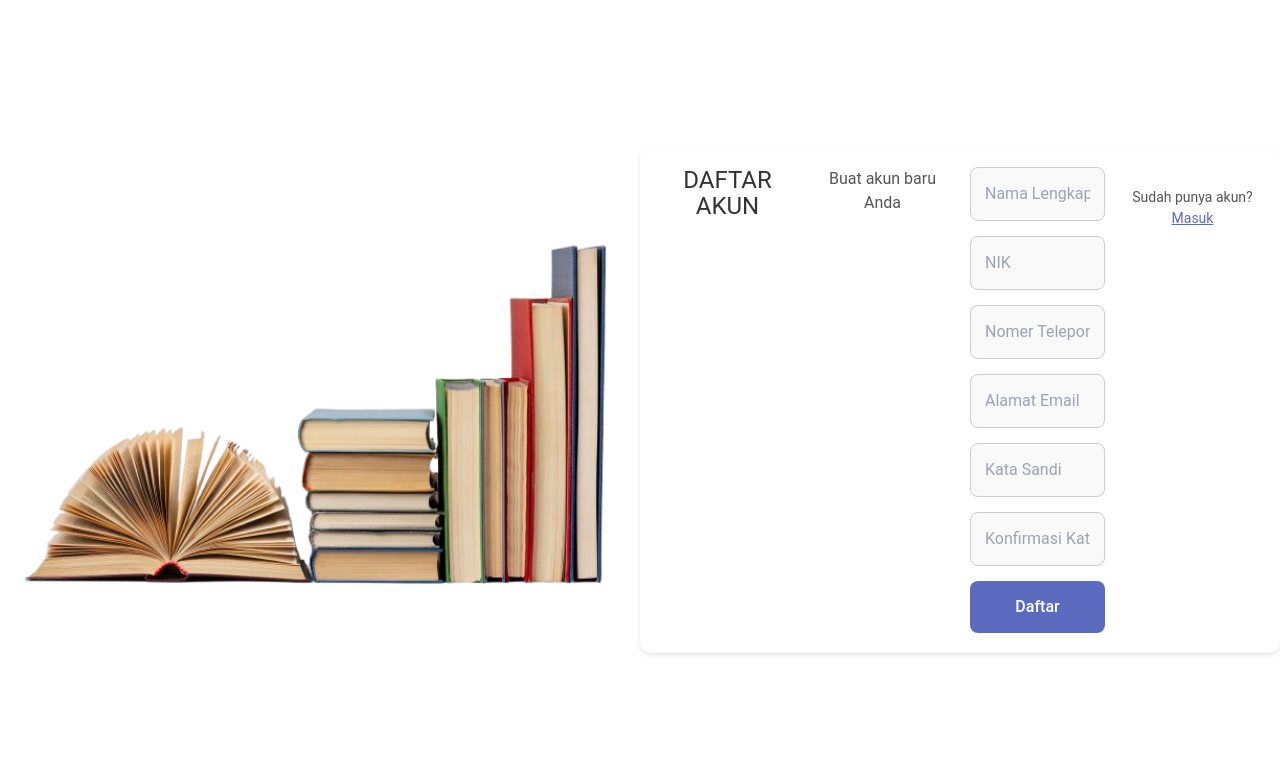
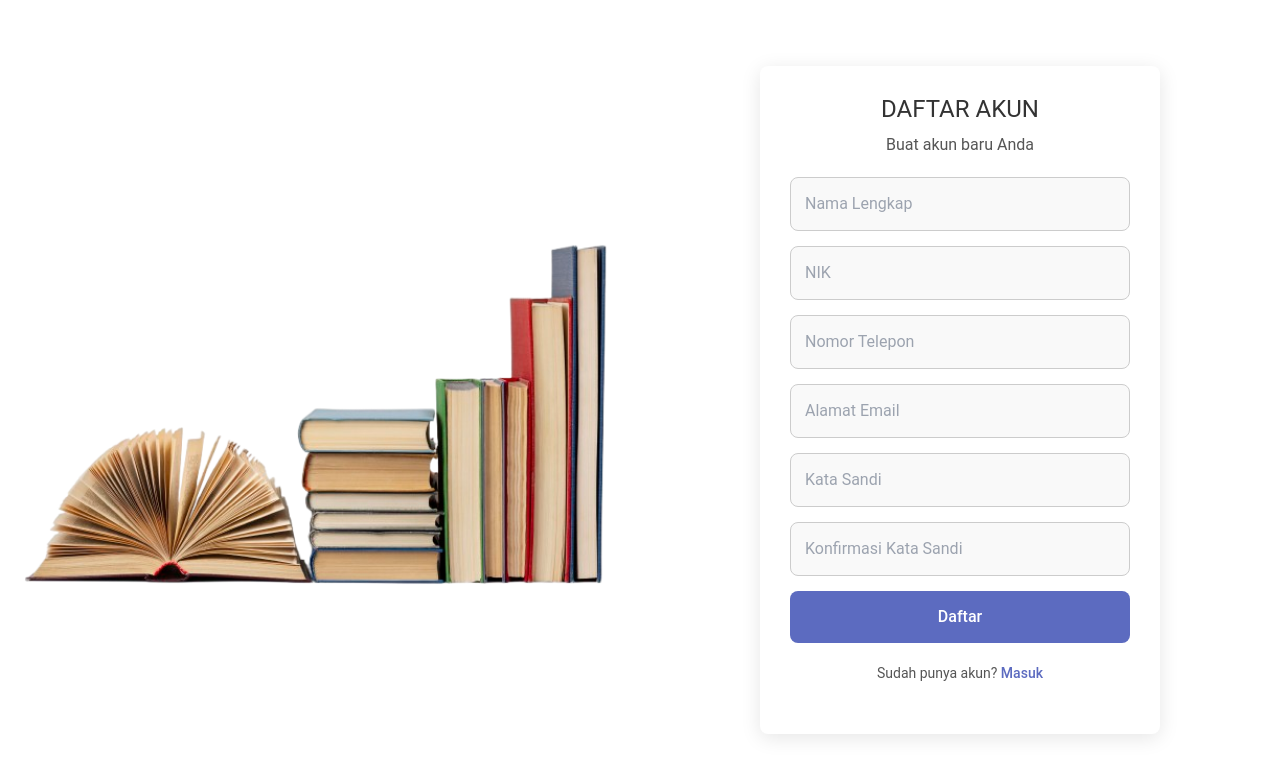
Before and after one commit to proyek-uas-arsitektur-sistem-perpus/proyek-sistem-perpus, a React (Vite) app in the folder frontend/: page /register in a window 1280 px wide. Shown: the top 776 px of the page. Built offline with nearby package versions, Linux system fonts and the light colour scheme.

Commit message:
memperbaiki halaman registrasi

```diff
--- a/frontend/src/pages/Register.css
+++ b/frontend/src/pages/Register.css
@@ -1,4 +1,4 @@
-/* Register.css */
+/* Reset Styles */
 * {
   margin: 0;
   padding: 0;
@@ -11,53 +11,46 @@ body {
   color: #333;
 }
 
+/* Register Page Layout */
 .register-page {
   display: flex;
-  justify-content: center;
-  align-items: center;
   height: 100vh;
-  padding: 20px;
 }
 
-.register-container {
-  display: flex;
-  width: 100%;
-  max-width: 1000px;
-  background-color: #fff;
-  border-radius: 10px;
-  box-shadow: 0 4px 20px rgba(0, 0, 0, 0.1);
-  overflow: hidden;
-}
-
-.left-side,
-.right-side {
-  display: flex;
-  justify-content: center;
-  align-items: center;
-  flex: 1;
+.left-side {
+  flex: 1; /* Bagian kiri (gambar) menempati separuh layar */
 }
 
 .register-image {
   width: 100%;
   height: 100%;
-  object-fit: contain; /* Menjaga gambar proporsional */
-  border-radius: 10px 0 0 10px; /* Melengkungkan sudut gambar */
+  object-fit: contain; /* Menampilkan gambar tanpa memotong */
 }
 
-.form-container {
+.right-side {
+  flex: 1; /* Bagian kanan (form register) menempati separuh layar */
+  display: flex;
+  justify-content: center;
+  align-items: center;
+}
+
+.register-container {
   width: 100%;
   max-width: 400px;
-  padding: 20px;
+  background-color: #fff;
+  border-radius: 8px;
+  box-shadow: 0 4px 20px rgba(0, 0, 0, 0.1);
+  padding: 30px;
 }
 
-h1 {
+.register-container h1 {
   font-size: 24px;
   text-align: center;
   margin-bottom: 10px;
   color: #333;
 }
 
-p {
+.register-container p {
   text-align: center;
   margin-bottom: 20px;
   color: #555;
@@ -99,34 +92,17 @@ button:active {
   background-color: #3949ab;
 }
 
-.login-link {
+.signup-link {
   text-align: center;
   margin-top: 20px;
+  font-size: 14px;
 }
 
-.login-link a {
+.signup-link a {
   color: #5c6bc0;
   text-decoration: none;
 }
 
-.login-link a:hover {
+.signup-link a:hover {
   text-decoration: underline;
 }
-
-@media (max-width: 768px) {
-  .register-container {
-    flex-direction: column;
-    padding: 20px;
-  }
-
-  .left-side,
-  .right-side {
-    width: 100%;
-    height: auto;
-  }
-
-  .register-image {
-    height: 200px;
-    object-fit: cover;
-  }
-}
--- a/frontend/src/pages/Register.jsx
+++ b/frontend/src/pages/Register.jsx
@@ -8,24 +8,25 @@ const Register = () => {
   const handleRegister = (event) => {
     event.preventDefault();
     alert("Pendaftaran berhasil! Silakan masuk menggunakan akun Anda.");
-
-    // Setelah pendaftaran selesai, arahkan ke halaman login
-    navigate("/"); // Mengarah ke halaman login
+    navigate("/login"); // Redirect ke halaman login setelah pendaftaran
   };
 
   return (
-    <div className="login-page">
+    <div className="register-page">
+      {/* Bagian Kiri: Gambar */}
       <div className="left-side">
-        <img src={registerImage} alt="Register" className="login-image" />
+        <img src={registerImage} alt="Register" className="register-image" />
       </div>
+
+      {/* Bagian Kanan: Form Register */}
       <div className="right-side">
-        <div className="form-container">
+        <div className="register-container">
           <h1>DAFTAR AKUN</h1>
           <p>Buat akun baru Anda</p>
           <form onSubmit={handleRegister}>
             <input type="text" placeholder="Nama Lengkap" required />
-            <input type="nik" placeholder="NIK" required />
-            <input type="nomerTelepon" placeholder="Nomer Telepon" required />
+            <input type="text" placeholder="NIK" required />
+            <input type="text" placeholder="Nomor Telepon" required />
             <input type="email" placeholder="Alamat Email" required />
             <input type="password" placeholder="Kata Sandi" required />
             <input type="password" placeholder="Konfirmasi Kata Sandi" required />
@@ -33,17 +34,7 @@ const Register = () => {
           </form>
           <div className="signup-link">
             <p>
-              Sudah punya akun?{" "}
-              <span
-                onClick={() => navigate("/")}
-                style={{
-                  color: "#5c6bc0",
-                  cursor: "pointer",
-                  textDecoration: "underline",
-                }}
-              >
-                Masuk
-              </span>
+              Sudah punya akun? <a href="/login">Masuk</a>
             </p>
           </div>
         </div>
```
Also changed, not shown: 1 other file (tests, documents, lock files or other folders).
